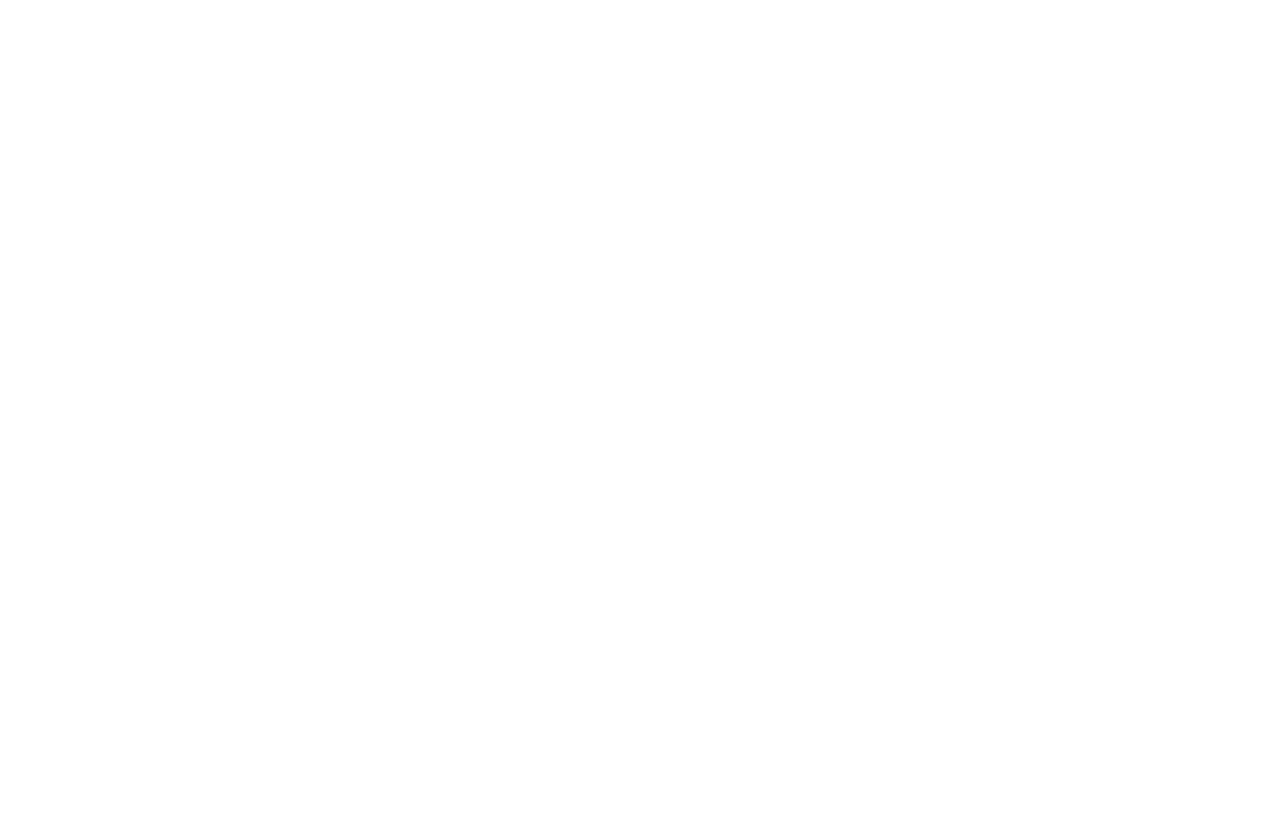
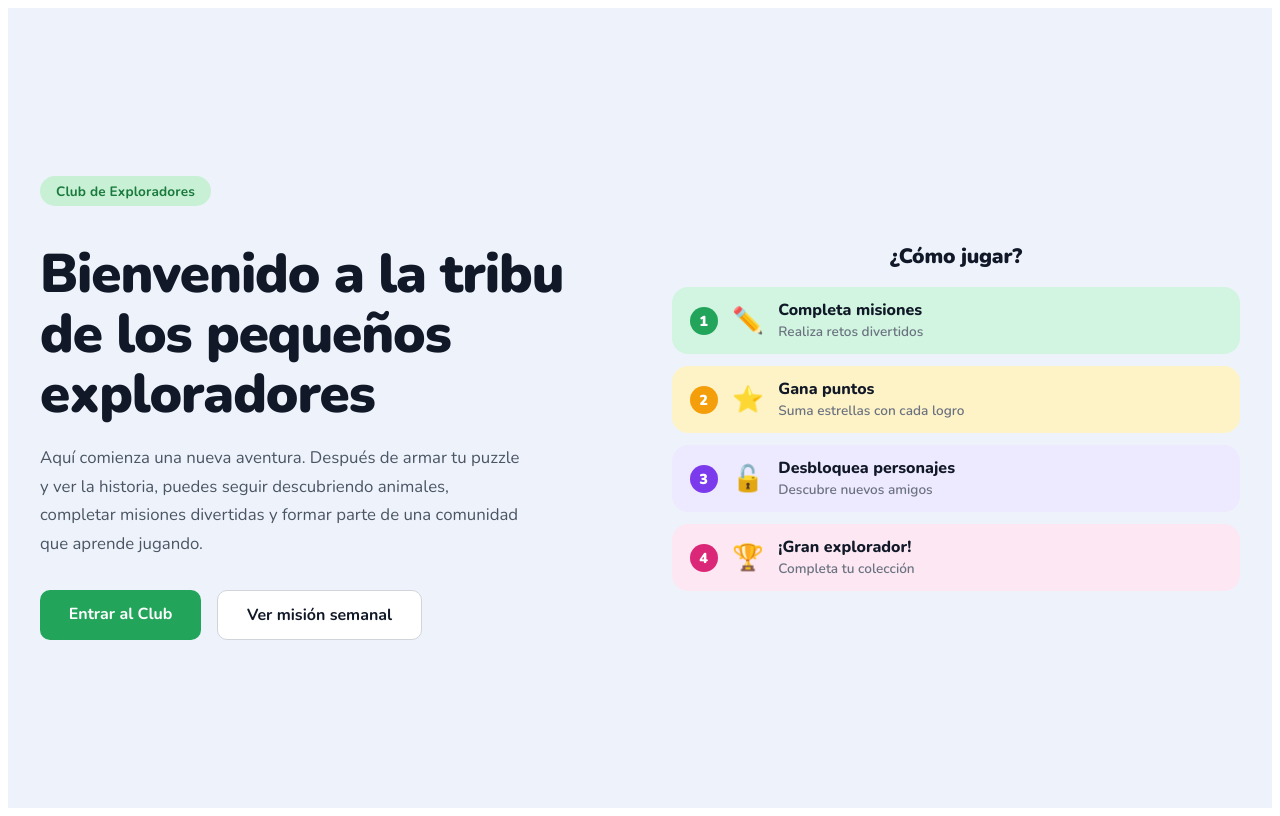
Before and after one commit to AlexSpaceDev/clubdeexploradores, an Astro site: page / in a window 1280 px wide. Built offline with nearby package versions, Linux system fonts and the light colour scheme; Astro itself is replaced by a stand-in of ours.

Commit message:
feat: hero section add

```diff
--- /dev/null
+++ b/src/components/Hero.astro
@@ -0,0 +1,161 @@
+---
+import Steps from './Steps.astro';
+---
+
+<section class="hero-section">
+  <div class="hero-inner">
+
+    <!-- Lado izquierdo -->
+    <div class="hero-left">
+      <span class="hero-badge">Club de Exploradores</span>
+
+    <h1 class="hero-title">
+    Bienvenido a la tribu<br />
+    de los pequeños<br />
+    exploradores
+    </h1>
+
+      <p class="hero-body">
+        Aquí comienza una nueva aventura. Después de armar tu puzzle y ver la historia, puedes seguir descubriendo animales, completar misiones divertidas y formar parte de una comunidad que aprende jugando.
+      </p>
+
+      <div class="hero-actions">
+        <a href="#" class="btn-primary">Entrar al Club</a>
+        <a href="#" class="btn-secondary">Ver misión semanal</a>
+      </div>
+    </div>
+
+    <!-- Lado derecho: placeholder para los pasos -->
+    <div class="hero-right">
+      <Steps />
+    </div>
+
+  </div>
+</section>
+
+<style>
+    .hero-section {
+    background: #eef3fb;
+    min-height: 100vh;
+    display: flex;
+    align-items: center;
+    padding: 3rem 1.5rem;
+    font-family: 'Nunito', sans-serif;
+    box-sizing: border-box;
+    }
+
+  .hero-inner {
+    max-width: 1200px;
+    margin: 0 auto;
+    width: 100%;
+    display: grid;
+    grid-template-columns: 1fr 1fr;
+    gap: 4rem;
+    align-items: center;
+  }
+
+  /* Badge */
+  .hero-badge {
+    display: inline-block;
+    background: #c8f0d5;
+    color: #1a7a3c;
+    font-size: 0.85rem;
+    font-weight: 700;
+    padding: 0.35rem 1rem;
+    border-radius: 999px;
+    margin-bottom: 1.25rem;
+    letter-spacing: 0.01em;
+  }
+
+  /* Título */
+  .hero-title {
+    font-size: clamp(2.2rem, 5vw, 3.4rem);
+    font-weight: 900;
+    color: #111827;
+    line-height: 1.1;
+    margin-bottom: 1.20rem;
+    letter-spacing: -0.02em;
+    margin-top: 1.20rem;
+  }
+
+  /* Cuerpo */
+  .hero-body {
+    font-size: 1.05rem;
+    color: #4b5563;
+    line-height: 1.7;
+    max-width: 480px;
+    margin-bottom: 2rem;
+  }
+
+  /* Botones */
+  .hero-actions {
+    display: flex;
+    gap: 1rem;
+    flex-wrap: wrap;
+  }
+
+  .btn-primary {
+    background: #22a55b;
+    color: #fff;
+    font-weight: 700;
+    font-size: 1rem;
+    padding: 0.8rem 1.8rem;
+    border-radius: 10px;
+    text-decoration: none;
+    transition: background 0.2s, transform 0.15s;
+  }
+
+  .btn-primary:hover {
+    background: #1a8a4a;
+    transform: translateY(-1px);
+  }
+
+  .btn-secondary {
+    background: #fff;
+    color: #111827;
+    font-weight: 700;
+    font-size: 1rem;
+    padding: 0.8rem 1.8rem;
+    border-radius: 10px;
+    text-decoration: none;
+    border: 1.5px solid #d1d5db;
+    transition: border-color 0.2s, transform 0.15s;
+  }
+
+  .btn-secondary:hover {
+    border-color: #9ca3af;
+    transform: translateY(-1px);
+  }
+
+  /* Placeholder derecho */
+  .placeholder-steps {
+    background: rgba(255, 255, 255, 0.6);
+    border: 2px dashed #c8d8f0;
+    border-radius: 20px;
+    min-height: 320px;
+    display: flex;
+    align-items: center;
+    justify-content: center;
+    color: #9ca3af;
+    font-size: 0.95rem;
+    font-weight: 600;
+  }
+
+  /* Responsive */
+  @media (max-width: 768px) {
+    .hero-inner {
+      grid-template-columns: 1fr;
+      gap: 2.5rem;
+      text-align: center;
+    }
+
+    .hero-body {
+      margin-left: auto;
+      margin-right: auto;
+    }
+
+    .hero-actions {
+      justify-content: center;
+    }
+  }
+</style>
--- /dev/null
+++ b/src/components/Steps.astro
@@ -0,0 +1,136 @@
+---
+const steps = [
+  {
+    number: "1",
+    title: "Completa misiones",
+    description: "Realiza retos divertidos",
+    color: "#d1f5e0",
+    accent: "#22a55b",
+    icon: "✏️",
+  },
+  {
+    number: "2",
+    title: "Gana puntos",
+    description: "Suma estrellas con cada logro",
+    color: "#fef3c7",
+    accent: "#f59e0b",
+    icon: "⭐",
+  },
+  {
+    number: "3",
+    title: "Desbloquea personajes",
+    description: "Descubre nuevos amigos",
+    color: "#ede9fe",
+    accent: "#7c3aed",
+    icon: "🔓",
+  },
+  {
+    number: "4",
+    title: "¡Gran explorador!",
+    description: "Completa tu colección",
+    color: "#fce7f3",
+    accent: "#db2777",
+    icon: "🏆",
+  },
+];
+---
+
+<div class="steps-wrapper">
+  <h2 class="steps-title">¿Cómo jugar?</h2>
+
+  <div class="steps-list">
+    {steps.map((step) => (
+      <div class="step-card" style={`--bg: ${step.color}; --accent: ${step.accent};`}>
+        <div class="step-number">{step.number}</div>
+        <div class="step-icon">{step.icon}</div>
+        <div class="step-text">
+          <span class="step-name">{step.title}</span>
+          <span class="step-desc">{step.description}</span>
+        </div>
+      </div>
+    ))}
+  </div>
+</div>
+
+<style>
+  .steps-wrapper {
+    display: flex;
+    flex-direction: column;
+    gap: 0.85rem;
+    width: 100%;
+  }
+
+  .steps-title {
+    font-family: 'Nunito', sans-serif;
+    font-size: 1.3rem;
+    font-weight: 900;
+    color: #111827;
+    text-align: center;
+    margin-bottom: 0.25rem;
+    letter-spacing: -0.01em;
+  }
+
+  .steps-list {
+    display: flex;
+    flex-direction: column;
+    gap: 0.75rem;
+  }
+
+  .step-card {
+    background: var(--bg);
+    border-radius: 16px;
+    padding: 0.85rem 1.1rem;
+    display: flex;
+    align-items: center;
+    gap: 0.9rem;
+    transition: transform 0.18s ease, box-shadow 0.18s ease;
+    cursor: default;
+  }
+
+  .step-card:hover {
+    transform: translateX(5px);
+    box-shadow: -4px 4px 0px var(--accent);
+  }
+
+  .step-number {
+    background: var(--accent);
+    color: #fff;
+    font-family: 'Nunito', sans-serif;
+    font-size: 0.9rem;
+    font-weight: 900;
+    width: 28px;
+    height: 28px;
+    border-radius: 50%;
+    display: flex;
+    align-items: center;
+    justify-content: center;
+    flex-shrink: 0;
+  }
+
+  .step-icon {
+    font-size: 1.6rem;
+    flex-shrink: 0;
+    line-height: 1;
+  }
+
+  .step-text {
+    display: flex;
+    flex-direction: column;
+    gap: 0.1rem;
+  }
+
+  .step-name {
+    font-family: 'Nunito', sans-serif;
+    font-size: 1rem;
+    font-weight: 800;
+    color: #111827;
+    line-height: 1.2;
+  }
+
+  .step-desc {
+    font-family: 'Nunito', sans-serif;
+    font-size: 0.85rem;
+    font-weight: 600;
+    color: #6b7280;
+  }
+</style>
--- a/src/pages/index.astro
+++ b/src/pages/index.astro
@@ -1,8 +1,8 @@
 ---
 import Layout from '../layouts/Layout.astro';
+import Hero from '../components/Hero.astro';
+---
 
----
 <Layout>
-
-
+  <Hero />
 </Layout>
```
